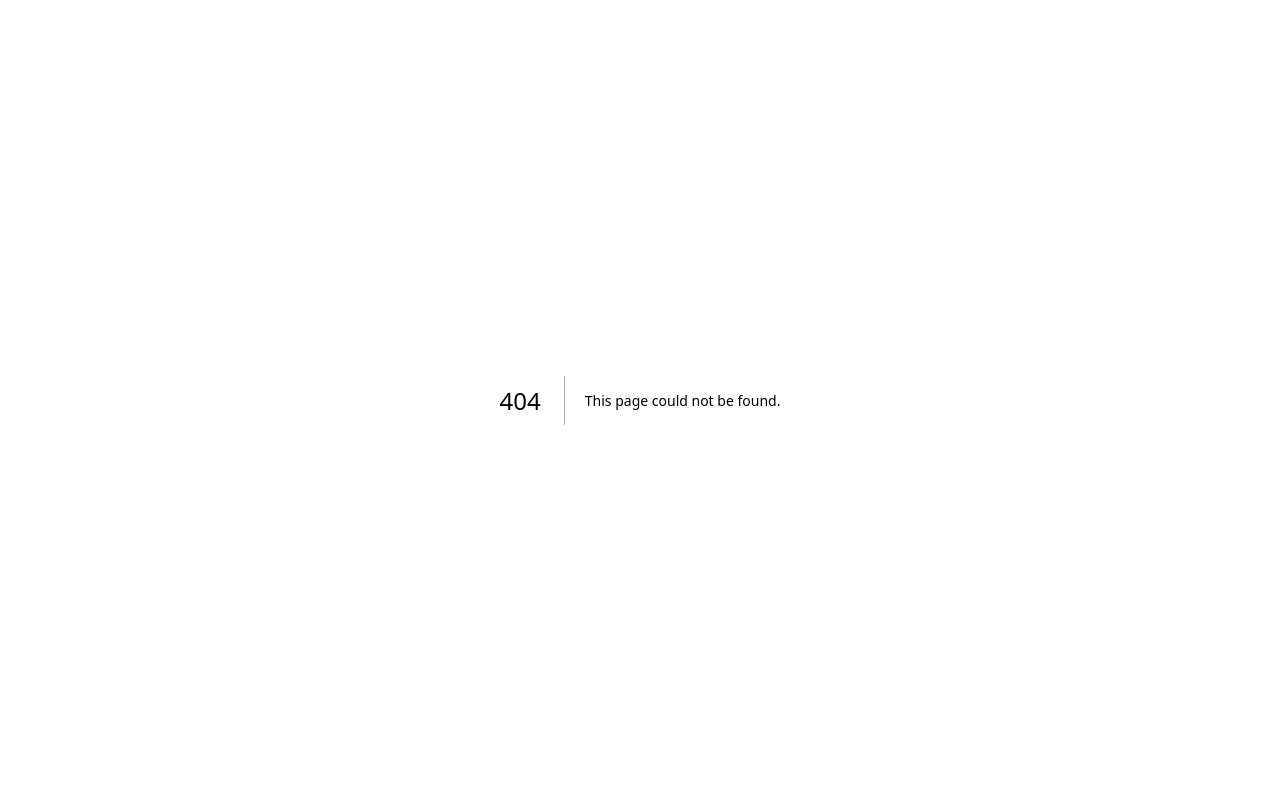
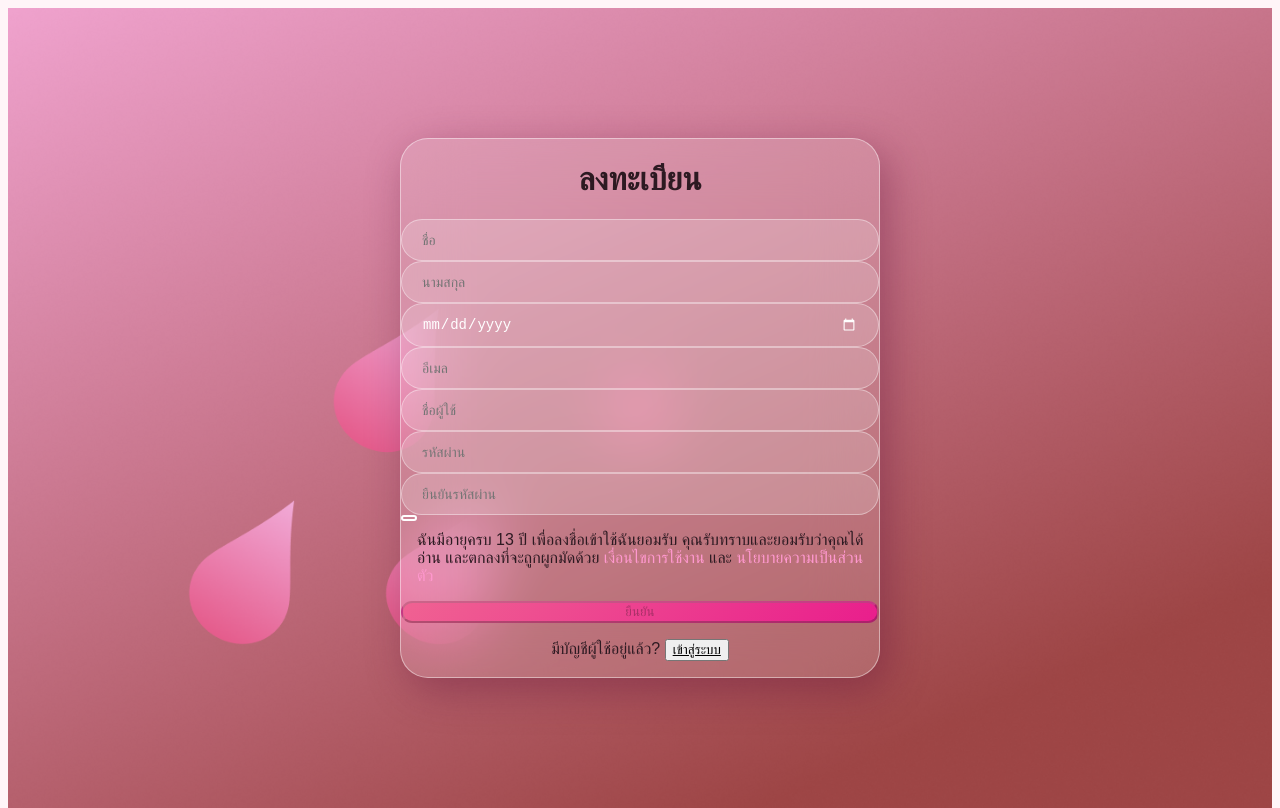
Before and after one commit to yourmenis/Lunar-Day, a Next.js app in the folder frontend/: page /signup in a window 1280 px wide. Before the commit this address had no page. Built offline with nearby package versions, Linux system fonts and the light colour scheme.

Commit message:
add signup page and update login to link signup

```diff
--- a/frontend/app/login/page.tsx
+++ b/frontend/app/login/page.tsx
@@ -136,7 +136,9 @@ export default function LoginPage() {
 
           <p className="text-center text-xs mt-6" style={{ fontFamily: 'Sarabun, sans-serif', color: 'white' }}>
             ยังไม่มีบัญชี?{' '}
-            <button className="font-semibold underline underline-offset-2 hover:opacity-80 transition-opacity"
+            <button
+              onClick={() => router.push('/signup')}
+              className="font-semibold underline underline-offset-2 hover:opacity-80 transition-opacity"
               style={{ color: 'white' }}>
               ลงทะเบียน
             </button>
--- /dev/null
+++ b/frontend/app/signup/page.tsx
@@ -0,0 +1,226 @@
+'use client'
+
+import { useState } from 'react'
+import { useRouter } from 'next/navigation'
+import { Eye, EyeOff } from 'lucide-react'
+
+export default function SignUpPage() {
+  const router = useRouter()
+  const [showPassword, setShowPassword] = useState(false)
+  const [showConfirm, setShowConfirm] = useState(false)
+  const [agreed, setAgreed] = useState(false)
+  const [loading, setLoading] = useState(false)
+
+  const [form, setForm] = useState({
+    firstName: '',
+    lastName: '',
+    birthDate: '',
+    email: '',
+    username: '',
+    password: '',
+    confirmPassword: '',
+  })
+
+  const handleChange = (key: string, value: string) => {
+    setForm(f => ({ ...f, [key]: value }))
+  }
+
+  const handleSubmit = async (e: React.FormEvent) => {
+    e.preventDefault()
+    if (!agreed) return
+    setLoading(true)
+    await new Promise(r => setTimeout(r, 800))
+    router.push('/home/analyze')
+  }
+
+  const inputStyle: React.CSSProperties = {
+    background: 'rgba(255,255,255,0.18)',
+    border: '1px solid rgba(255,255,255,0.4)',
+    color: '#ffffff',
+    width: '100%',
+    padding: '12px 20px',
+    borderRadius: '999px',
+    outline: 'none',
+    fontSize: '14px',
+  }
+
+  return (
+    <div
+      className="min-h-screen flex items-center justify-center relative overflow-hidden py-10 text-white !text-white"
+      style={{
+        backgroundImage: 'url(/bg-login.png)',
+        backgroundSize: 'cover',
+        backgroundPosition: 'center',
+        fontFamily: 'Prompt, sans-serif',
+      }}
+    >
+      {/* Blood drop */}
+      <div className="absolute bottom-24 left-16 pointer-events-none">
+        <svg width="56" height="74" viewBox="0 0 56 74" fill="none">
+          <path d="M28 0 C28 0 0 32 0 48 C0 63 12.5 74 28 74 C43.5 74 56 63 56 48 C56 32 28 0 28 0Z" fill="url(#dg2)" />
+          <defs>
+            <linearGradient id="dg2" x1="0" y1="0" x2="56" y2="74">
+              <stop stopColor="#F472A0" />
+              <stop offset="1" stopColor="#E0407A" />
+            </linearGradient>
+          </defs>
+        </svg>
+      </div>
+
+      {/* Card */}
+      <div
+        className="relative w-full mx-6 px-10 py-10 overflow-hidden text-white !text-white"
+        style={{
+          maxWidth: 480,
+          borderRadius: '28px',
+          background: 'rgba(255,255,255,0.15)',
+          backdropFilter: 'blur(32px)',
+          WebkitBackdropFilter: 'blur(32px)',
+          border: '1.5px solid rgba(255,255,255,0.45)',
+          boxShadow: '8px 12px 40px rgba(100,20,60,0.4)',
+        }}
+      >
+        <h1 className="text-center text-2xl mb-7 text-white !text-white">
+          ลงทะเบียน
+        </h1>
+
+        <form onSubmit={handleSubmit} className="flex flex-col gap-4">
+
+          <input
+            type="text"
+            placeholder="ชื่อ"
+            value={form.firstName}
+            onChange={e => handleChange('firstName', e.target.value)}
+            className="!text-white placeholder-white"
+            style={inputStyle}
+          />
+
+          <input
+            type="text"
+            placeholder="นามสกุล"
+            value={form.lastName}
+            onChange={e => handleChange('lastName', e.target.value)}
+            className="!text-white placeholder-white"
+            style={inputStyle}
+          />
+
+          <input
+            type="date"
+            value={form.birthDate}
+            onChange={e => handleChange('birthDate', e.target.value)}
+            className="!text-white"
+            style={{
+              ...inputStyle,
+              color: '#ffffff',
+              colorScheme: 'dark',
+            }}
+          />
+
+          <input
+            type="email"
+            placeholder="อีเมล"
+            value={form.email}
+            onChange={e => handleChange('email', e.target.value)}
+            className="!text-white placeholder-white"
+            style={inputStyle}
+          />
+
+          <input
+            type="text"
+            placeholder="ชื่อผู้ใช้"
+            value={form.username}
+            onChange={e => handleChange('username', e.target.value)}
+            className="!text-white placeholder-white"
+            style={inputStyle}
+          />
+
+          {/* Password */}
+          <div className="relative">
+            <input
+              type={showPassword ? 'text' : 'password'}
+              placeholder="รหัสผ่าน"
+              value={form.password}
+              onChange={e => handleChange('password', e.target.value)}
+              className="!text-white placeholder-white"
+              style={{ ...inputStyle, paddingRight: '48px' }}
+            />
+            <button
+              type="button"
+              onClick={() => setShowPassword(!showPassword)}
+              className="absolute right-4 top-1/2 -translate-y-1/2"
+            >
+              {showPassword ? <Eye size={18} color="white" /> : <EyeOff size={18} color="white" />}
+            </button>
+          </div>
+
+          {/* Confirm */}
+          <div className="relative">
+            <input
+              type={showConfirm ? 'text' : 'password'}
+              placeholder="ยืนยันรหัสผ่าน"
+              value={form.confirmPassword}
+              onChange={e => handleChange('confirmPassword', e.target.value)}
+              className="!text-white placeholder-white"
+              style={{ ...inputStyle, paddingRight: '48px' }}
+            />
+            <button
+              type="button"
+              onClick={() => setShowConfirm(!showConfirm)}
+              className="absolute right-4 top-1/2 -translate-y-1/2"
+            >
+              {showConfirm ? <Eye size={18} color="white" /> : <EyeOff size={18} color="white" />}
+            </button>
+          </div>
+
+          {/* Checkbox */}
+          <div className="flex items-start gap-3 mt-2 text-white !text-white">
+            <button
+              type="button"
+              onClick={() => setAgreed(!agreed)}
+              className="w-5 h-5 rounded-full flex items-center justify-center"
+              style={{
+                border: '2px solid white',
+                background: agreed ? 'white' : 'transparent',
+              }}
+            >
+              {agreed && (
+                <div className="w-2.5 h-2.5 rounded-full" style={{ background: '#FF98CF' }} />
+              )}
+            </button>
+
+            <p className="text-xs leading-relaxed text-white !text-white">
+              ฉันมีอายุครบ 13 ปี เพื่อลงชื่อเข้าใช้ฉันยอมรับ คุณรับทราบและยอมรับว่าคุณได้อ่าน
+              และตกลงที่จะถูกผูกมัดด้วย{' '}
+              <span style={{ color: '#FF98CF' }}>
+                เงื่อนไขการใช้งาน
+              </span>
+              {' '}และ{' '}
+              <span style={{ color: '#FF98CF' }}>
+                นโยบายความเป็นส่วนตัว
+              </span>
+            </p>
+          </div>
+
+          {/* Button */}
+          <button
+            type="submit"
+            disabled={!agreed || loading}
+            className="w-full py-3 rounded-full mt-2 text-white !text-white"
+            style={{
+              background: 'linear-gradient(135deg, #F06292, #E91E8C)',
+            }}
+          >
+            {loading ? 'กำลังดำเนินการ...' : 'ยืนยัน'}
+          </button>
+        </form>
+
+        <p className="text-center text-xs mt-5 text-white !text-white">
+          มีบัญชีผู้ใช้อยู่แล้ว?{' '}
+          <button onClick={() => router.push('/login')} className="underline text-white !text-white">
+            เข้าสู่ระบบ
+          </button>
+        </p>
+      </div>
+    </div>
+  )
+}
```
